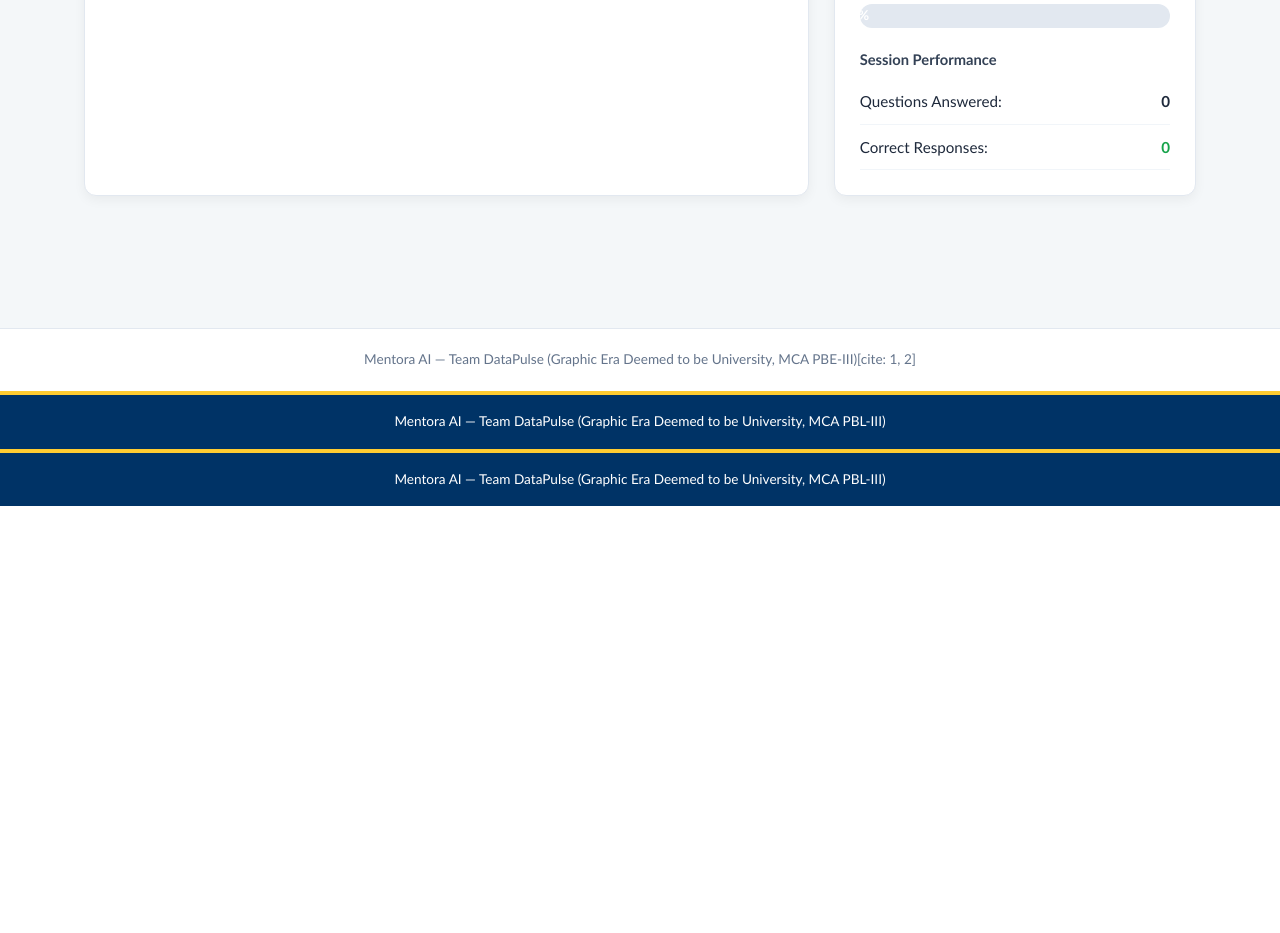
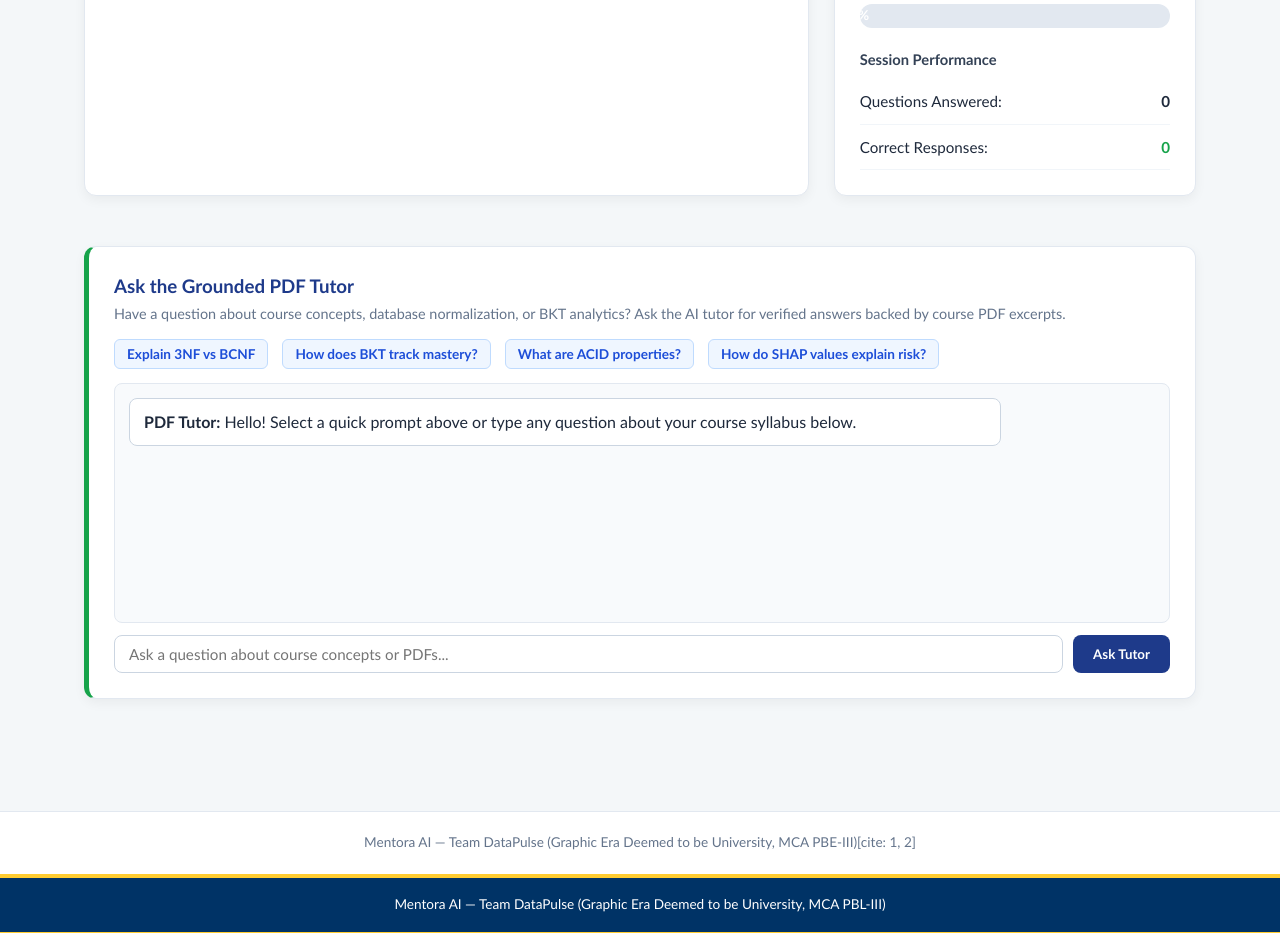
Before and after one commit to tiwavi/mentora-ai, a Python web app: template web/templates/quiz_tutor.html in a window 1280 px wide. Shown: the part 692-1625 px from the top of the page. Before the commit the page ends 1198 px from the top, so only its background shows below. Run offline with Jinja, Linux system fonts and the light colour scheme; the template is opened without the code that fills it, so the values that code supplies are empty.

Commit message:
[UI] Add interactive Ask the Grounded PDF Tutor chat box with quick prompts

```diff
--- a/web/templates/quiz_tutor.html
+++ b/web/templates/quiz_tutor.html
@@ -101,6 +101,83 @@
         </div>
     </div>
 </div>
+
+<!-- Grounded PDF Tutor Chat Box Card -->
+<div class="card-box" style="margin-top: 30px; border-left: 5px solid #16a34a;">
+    <h3 style="margin-top: 0; color: #1e3a8a;">Ask the Grounded PDF Tutor</h3>
+    <p style="color: #64748b; font-size: 0.9rem; margin-bottom: 14px;">
+        Have a question about course concepts, database normalization, or BKT analytics? Ask the AI tutor for verified answers backed by course PDF excerpts.
+    </p>
+
+    <!-- Quick Prompt Chips -->
+    <div style="display: flex; gap: 8px; flex-wrap: wrap; margin-bottom: 14px;">
+        <button class="action-btn" onclick="askTutorQuick('Explain 3NF vs BCNF')">Explain 3NF vs BCNF</button>
+        <button class="action-btn" onclick="askTutorQuick('How does BKT track mastery?')">How does BKT track mastery?</button>
+        <button class="action-btn" onclick="askTutorQuick('What are ACID properties?')">What are ACID properties?</button>
+        <button class="action-btn" onclick="askTutorQuick('How do SHAP values explain risk?')">How do SHAP values explain risk?</button>
+    </div>
+
+    <!-- Chat Messages Window -->
+    <div id="tutor-chat-window" style="background: #f8fafc; border: 1px solid #e2e8f0; border-radius: 8px; height: 240px; overflow-y: auto; padding: 14px; margin-bottom: 12px; display: flex; flex-direction: column; gap: 10px;">
+        <div style="background: #ffffff; border: 1px solid #cbd5e1; padding: 10px 14px; border-radius: 8px; max-width: 85%;">
+            <strong>PDF Tutor:</strong> Hello! Select a quick prompt above or type any question about your course syllabus below.
+        </div>
+    </div>
+
+    <!-- Chat Input Form -->
+    <form onsubmit="submitTutorChat(event)" style="display: flex; gap: 10px;">
+        <input type="text" id="tutor-input" class="search-input" style="flex: 1;" placeholder="Ask a question about course concepts or PDFs..." required>
+        <button type="submit" class="next-btn" style="display: inline-block; margin-top: 0; padding: 10px 20px;">Ask Tutor</button>
+    </form>
+</div>
+
+<script>
+async function askTutorQuick(questionText) {
+    document.getElementById('tutor-input').value = questionText;
+    await sendChatQuery(questionText);
+}
+
+async function submitTutorChat(event) {
+    event.preventDefault();
+    const input = document.getElementById('tutor-input');
+    const query = input.value;
+    input.value = '';
+    await sendChatQuery(query);
+}
+
+async function sendChatQuery(query) {
+    const chatWindow = document.getElementById('tutor-chat-window');
+
+    // Append user message
+    const userMsg = document.createElement('div');
+    userMsg.style.cssText = "background: #dbeafe; color: #1e3a8a; padding: 10px 14px; border-radius: 8px; max-width: 85%; align-self: flex-end; font-weight: 500;";
+    userMsg.innerHTML = `<strong>You:</strong> ${query}`;
+    chatWindow.appendChild(userMsg);
+    chatWindow.scrollTop = chatWindow.scrollHeight;
+
+    try {
+        const res = await fetch('/api/v1/tutor/chat', {
+            method: 'POST',
+            headers: { 'Content-Type': 'application/json' },
+            body: JSON.stringify({ query: query })
+        });
+        const data = await res.json();
+
+        if (data.status === 'success') {
+            const tutorMsg = document.createElement('div');
+            tutorMsg.style.cssText = "background: #ffffff; border: 1px solid #cbd5e1; padding: 10px 14px; border-radius: 8px; max-width: 85%; color: #1e293b;";
+            tutorMsg.innerHTML = `
+                <strong>PDF Tutor:</strong> ${data.answer}<br>
+                <div style="margin-top: 6px; font-size: 0.82rem; color: #16a34a; font-weight: 600;">📚 ${data.citation}</div>
+            `;
+            chatWindow.appendChild(tutorMsg);
+            chatWindow.scrollTop = chatWindow.scrollHeight;
+        }
+    } catch (err) {
+        console.error('Chat error:', err);
+    }
+}
+</script>
 
 <script>
 let activeStudentId = "{{ student.student_id }}";
```
